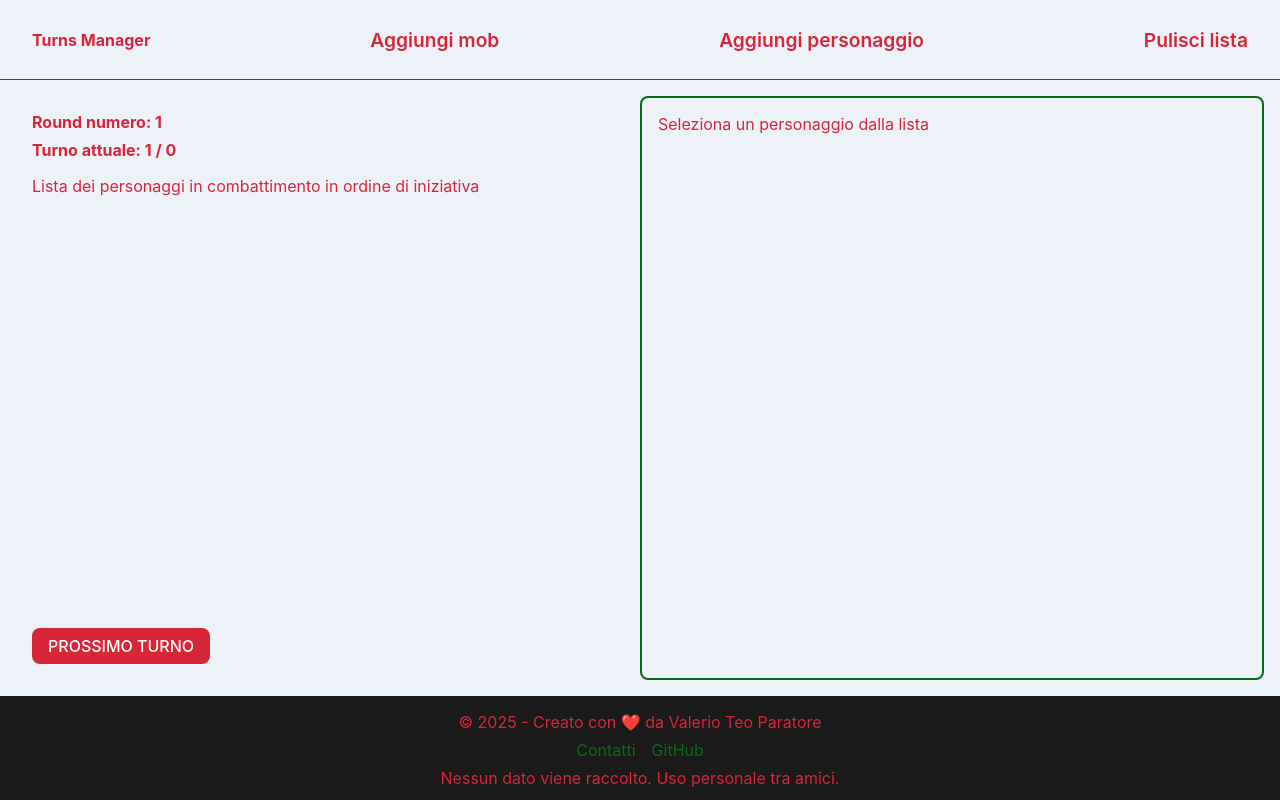
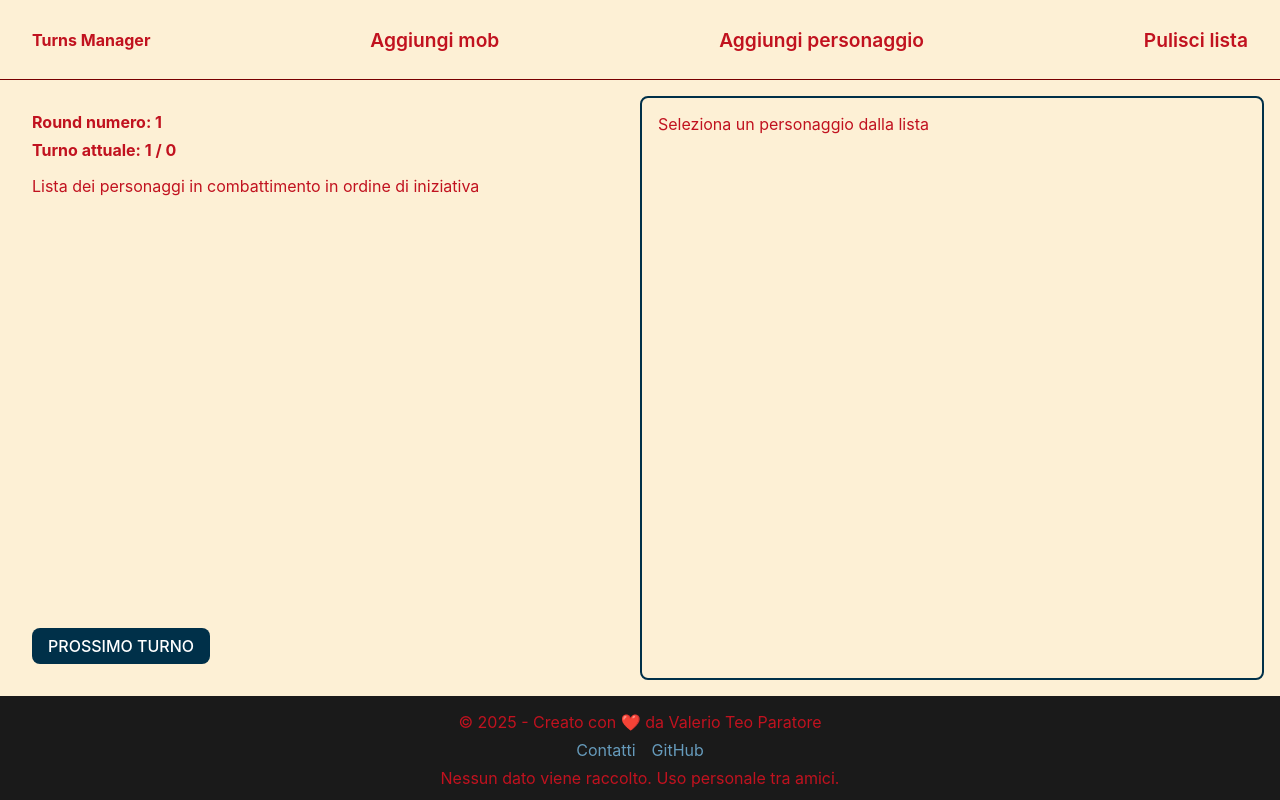
Before and after one commit to ValerioParatore/TurnsManager, a React (Vite) app: page / in a window 1280 px wide. Built offline with nearby package versions, Linux system fonts and the light colour scheme.

Commit message:
restyling colors

```diff
--- a/src/components/Detail.tsx
+++ b/src/components/Detail.tsx
@@ -89,7 +89,7 @@ function Detail({ character }: Props) {
         </button>
       </form>
 
-      <button className="btn btn-danger" type="button" onClick={handleDelete}>
+      <button className="btn" type="button" onClick={handleDelete}>
         Elimina
       </button>
     </>
--- a/src/components/List.tsx
+++ b/src/components/List.tsx
@@ -62,7 +62,7 @@ function List({ onItemSelected }: Props) {
       </div>
 
       <div className="list_footer">
-        <button className="btn" onClick={goNextTurn}>
+        <button className="btn btn-confirm" onClick={goNextTurn}>
           Prossimo turno
         </button>
       </div>
--- a/src/styles/footer.scss
+++ b/src/styles/footer.scss
@@ -12,7 +12,7 @@
     margin: 0.5rem 0;
     a {
       margin: 0 0.5rem;
-      color: $color-secondary;
+      color: $color-secondary-light;
       text-decoration: none;
       &:hover {
         text-decoration: underline;
--- a/src/styles/list.scss
+++ b/src/styles/list.scss
@@ -34,23 +34,29 @@
         border: 1px solid;
         border-color: $color-primary-dark;
         cursor: pointer;
+        span {
+          text-transform: uppercase;
+          font-weight: 600;
+          font-size: 1.2rem;
+          color: $color-secondary;
+        }
 
         &:hover {
           background-color: $color-primary-dark;
           color: #fff;
+          span {
+            color: $color-secondary-light;
+          }
         }
 
         &.active {
           background-color: $color-tertiary;
           color: #fff;
           border-color: $color-tertiary;
-        }
 
-        span {
-          text-transform: uppercase;
-          font-weight: 600;
-          font-size: 1.2rem;
-          color: $color-secondary;
+          span {
+            color: $color-secondary-light;
+          }
         }
       }
     }
--- a/src/styles/variables.scss
+++ b/src/styles/variables.scss
@@ -1,9 +1,10 @@
-$color-background: #edf2f9; // Grigio molto chiaro freddo
-$color-primary: #d72638; // Rosso acceso principale
-$color-primary-light: #ff1d34; // Variante chiara del rosso
-$color-primary-dark: #a31b28; // Variante scura del rosso
+$color-background: #fdf0d5; // Grigio molto chiaro freddo
+$color-primary: #c1121f; // Rosso acceso principale
+$color-primary-light: #e71523; // Variante chiara del rosso
+$color-primary-dark: #780000; // Variante scura del rosso
 $color-tertiary: hsl(0, 0%, 10%); // Nero "morbido" (non puro)
-$color-secondary: #0a6a14;
+$color-secondary: #003049;
+$color-secondary-light: #669bbc;
 
 // Tipografia
 $font-family-base: "Inter", sans-serif;
```
